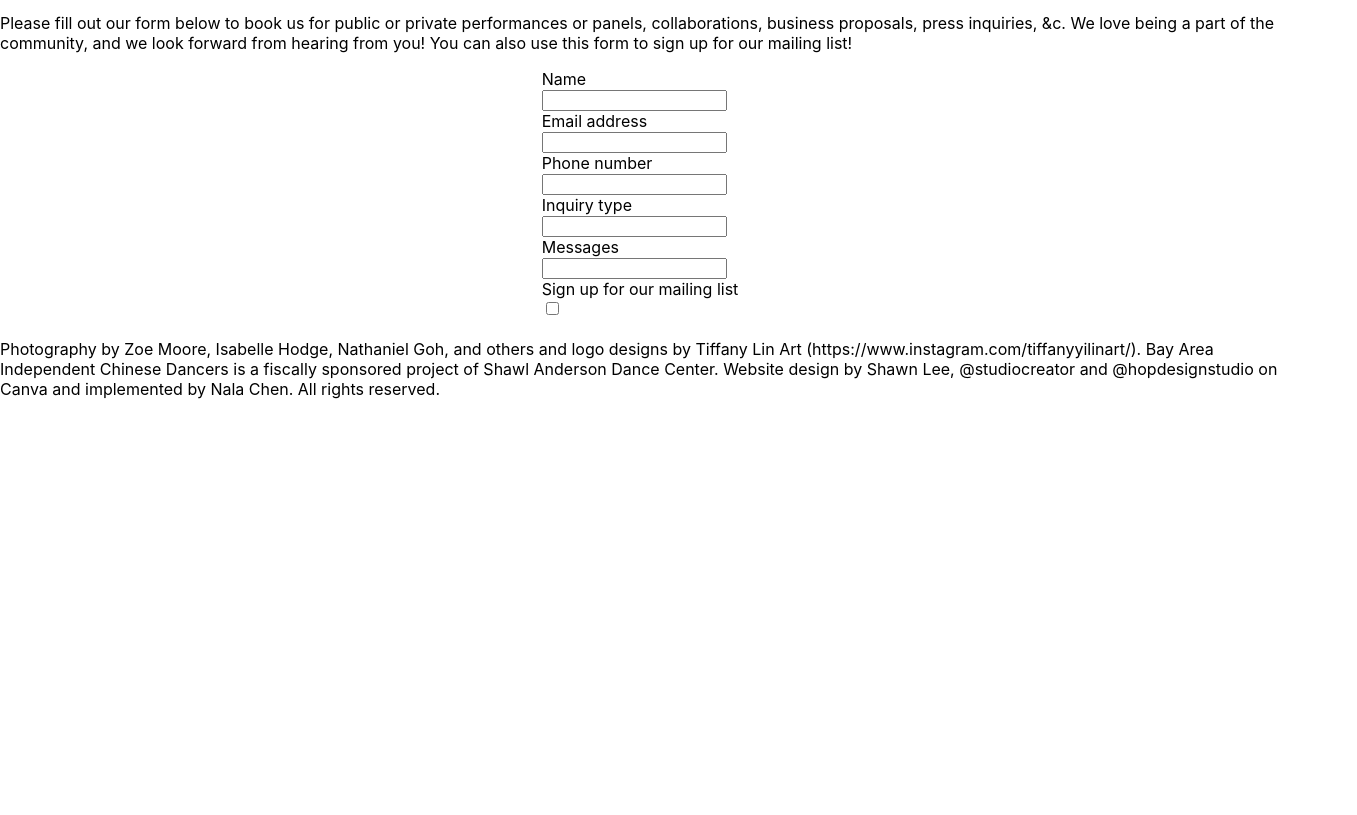
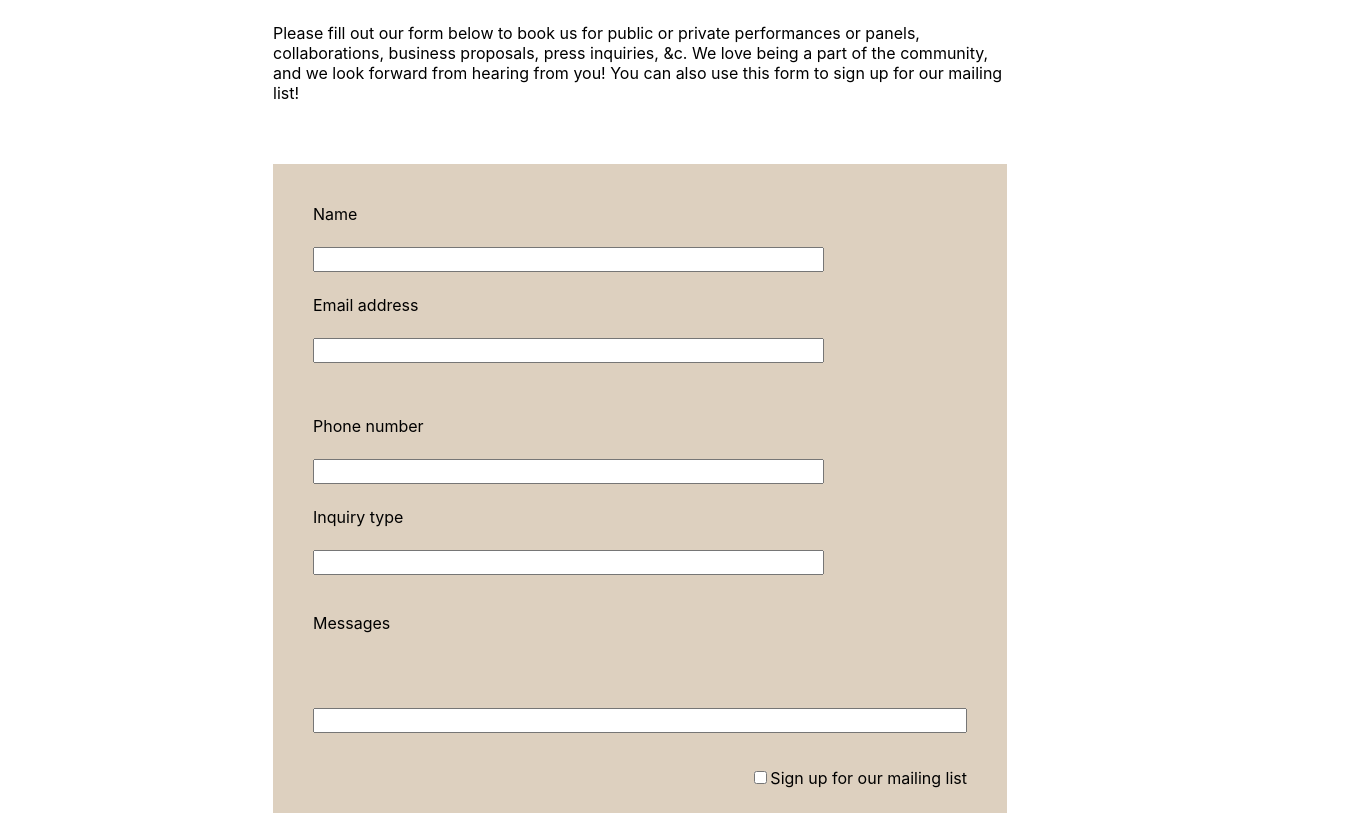
Before and after one commit to willchen122/baicd_website, a React (Create React App) app: page /contact in a window 1280 px wide. Shown: the part 500-1315 px from the top of the page, 1357 px wide, since content can reach past the window. Before the commit the page ends 899 px from the top, so only its background shows below. Built offline with nearby package versions, Linux system fonts and the light colour scheme.

Commit message:
Added booking form, modified links, formatted text

```diff
--- a/src/App.css
+++ b/src/App.css
@@ -41,6 +41,7 @@
   color: black;
   /* text-decoration: none; */
   font-weight: bold;
+  padding: 0px 3px;
 }
 .allLinks:hover{
   color:aqua;
@@ -49,23 +50,75 @@
   box-shadow: 2px 2px 1px 0.5px rgba(0, 0, 255, .2);
   /* box-shadow: -1.5px -1.5px 2px 1px rgba(160, 60, 255, .2); */
   padding: 0px 3px;
-  margin: 0px 1px;
+  /* margin: 0.2px; */
   text-align: center;
   text-decoration: none;
   /* display: inline-block; */
 }
+.mediaText {
+  padding: 10px 350px;
+  text-align: left;
+}
 p.mediaInquiry{
-  font-size: 18px;
+  /* font-size: 18px; */
   font-weight: bold;
+  text-align: justify;
 }
-.reviewTexts, .ticketTexts{
+.ticketTexts{
   font-size: 15px;
-  padding: 20px 50px;
+  padding: 10px 350px;
+  text-align: justify;
 }
-.mediaText{
-  padding: 10px 50px;
+.reviewTexts{
+  font-size: 15px;
+  text-align: justify;
 }
 .linkReview{
-  padding: 10px 50px;
-  display:inline-flex;
+  padding: 10px 50px 10px 0px;
+  text-align: justify;
 }
+.booking-form{
+  background-color: rgb(221, 208, 191);
+  padding: 25px;
+  display: inline-block;
+  text-align: justify;
+  margin: 45px 0px;
+}
+.bookingText{
+  text-align: center;
+  padding: 10px 350px;
+}
+.booking-disclaimer {
+  text-align: left;
+}
+.leftColContact{
+  float: left;
+  padding: 15px;
+}
+.rightColContact{
+  float: left;
+  padding: 15px;
+}
+.bottomContact{
+  padding: 15px;
+}
+.signUpBox{
+  float: right;
+  margin-top: 25px;
+}
+.messagesBox{
+  width: 100%;
+  float: left;
+}
+#messages{
+  padding: 3px 325px;
+  margin: 75px 0 10px 0;
+}
+#name, #email, #phoneNum, #inquiryChoice{
+  padding: 3px 165px;
+  margin: 23px 0;
+}
+input[type=text]{
+  width: 100%;
+  box-sizing: border-box;
+}
--- a/src/pages/contact.js
+++ b/src/pages/contact.js
@@ -34,7 +34,8 @@ const Contact = () => {
             <h3>
                 CONTACT/BOOKING
             </h3>
-            <p>
+            <div className="bookingText">
+                <p className="booking-disclaimer">
                 Please fill out our form below to book us for public or private performances or panels, collaborations, business proposals, press inquiries, &c. We love being a part of the community, and we look forward from hearing from you! You can also use this form to sign up for our mailing list!
                 </p>
                 <div className="booking-form">
@@ -64,18 +65,23 @@ const Contact = () => {
                     </div>
 
                     <div className="bottomContact">
+                    <div className="messagesBox">
                         <label for="messages">Messages</label><br></br>
                         <input type="text" id="messages" name="messages" /><br></br>
+                    </div>
+                    <div className="signUpBox">
+                        <input type="checkbox" id="sign-up" name="sign-up" />
                         <label for="sign-up">Sign up for our mailing list</label><br></br>
-                <input type="checkbox" id="sign-up" name="sign-up" /><br></br>
+                    </div>
                     </div>
                 </form>
                 <div className="bottomIcons">
-
+                    {/* still gotta do this */}
                 </div>
                 </div>
                 <br></br>
-            <span>Photography by Zoe Moore, Isabelle Hodge, Nathaniel Goh, and others and logo designs by Tiffany Lin Art (https://www.instagram.com/tiffanyyilinart/). Bay Area Independent Chinese Dancers is a fiscally sponsored project of Shawl Anderson Dance Center. Website design by Shawn Lee, @studiocreator and @hopdesignstudio on Canva and implemented by Nala Chen. All rights reserved.</span>
+                <p className="booking-disclaimer">Photography by Zoe Moore, Isabelle Hodge, Nathaniel Goh, and others and logo designs by Tiffany Lin Art <a className="allLinks" href="https://www.instagram.com/tiffanyyilinart/" target="blank">(https://www.instagram.com/tiffanyyilinart/)</a>. Bay Area Independent Chinese Dancers is a fiscally sponsored project of Shawl Anderson Dance Center. Website design by Shawn Lee, @studiocreator and @hopdesignstudio on Canva and implemented by Nala Chen. All rights reserved.</p>
+            </div>
         </div>
     );
 };
--- a/src/pages/media.js
+++ b/src/pages/media.js
@@ -37,8 +37,8 @@ const Media = () => {
                 <br></br>
 
                 <div className="linkReview"><p className="mediaSpan">"<a className="allLinks" href="https://www.youtube.com/watch?v=djV11Xbc914&ab_channel=a-ha" target="blank">Dance Mission Theater Presents HARVEST Choreographers Showcase</a>" Jenn Norris Dance Reviews 9 Oct 2023</p></div>
+                <div className="reviewTexts">“Two solos drawn from world dance forms shine brightly on this evening. The first, Keluarga Laut (Sea Families) is choreographed and performed by Shawn Lee to a light-hearted song sung by a Chinese high school choir. The movement, with its repeating gestures to the sky and the sea, has the flavor of classical Chinese dance. Lee’s focus is a woven Chinese fishing hat with a domed top and wide round brim. Lee wears a calf length skirt, which highlights the frequent backward foot flicks that create the dance’s accents. Smiling broadly with joyous energy Lee windmills and then spins dervish-like hat in hand. I imagine if this dance is traditional, it is danced to invite or celebrate a successful fishing outing.”</div>
             </div>
-            <div className="reviewTexts">“Two solos drawn from world dance forms shine brightly on this evening. The first, Keluarga Laut (Sea Families) is choreographed and performed by Shawn Lee to a light-hearted song sung by a Chinese high school choir. The movement, with its repeating gestures to the sky and the sea, has the flavor of classical Chinese dance. Lee’s focus is a woven Chinese fishing hat with a domed top and wide round brim. Lee wears a calf length skirt, which highlights the frequent backward foot flicks that create the dance’s accents. Smiling broadly with joyous energy Lee windmills and then spins dervish-like hat in hand. I imagine if this dance is traditional, it is danced to invite or celebrate a successful fishing outing.”</div>
         </div>
     );
 };
--- a/src/pages/tickets.js
+++ b/src/pages/tickets.js
@@ -34,10 +34,11 @@ const Ticket = () => {
             </div>
 
             <div className="ticketTexts">
-                <strong>閩橋 Min Bridges: stories from the Malay World, Taiwan, and mainland China</strong> is our first produced show, on May 4th, 2024 at 7:30 pm at Theatre of Yugen in San Francisco. Stay tuned for the official ticket site. In the meantime, you can secure early access to the ticketing website by donating to our company below  and keep in touch by signing up for our mailing list on the Contact/Booking tab.
+                <p><strong>閩橋 Min Bridges: stories from the Malay World, Taiwan, and mainland China</strong> is our first produced show, on May 4th, 2024 at 7:30 pm at Theatre of Yugen in San Francisco. Stay tuned for the official ticket site. In the meantime, you can secure early access to the ticketing website by donating to our company below  and keep in touch by signing up for our mailing list on the Contact/Booking tab.
                 <br></br>
                 <br></br>
                 <strong>Donations</strong> Donors like you are a valuable part of our community here at BAICD. We’re all volunteers, but we aspire to pay our members and collaborators equitable market rates, We can’t do that without your support.  You help us secure the innovative, equitable, and democratic traditional arts we all believe in. Thanks to our fiscal sponsor Shawl Anderson Dance Center (SADC), all donations to BAICD are tax-deductible. Please donate through SADC’s website <a className="allLinks" href="https://www.youtube.com/watch?v=dQw4w9WgXcQ&ab_channel=RickAstley" target="_blank">here</a>.
+                </p>
             </div>
         </div>
     );
```
Lines whose indentation alone changed are shown as unchanged.
